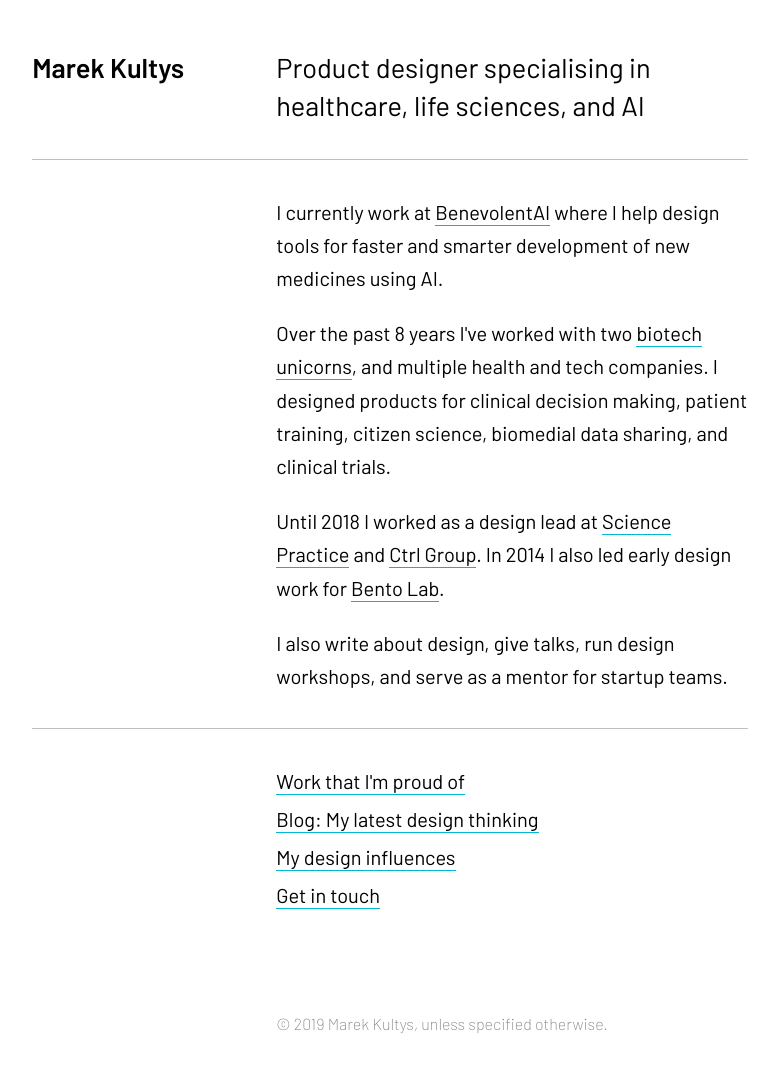
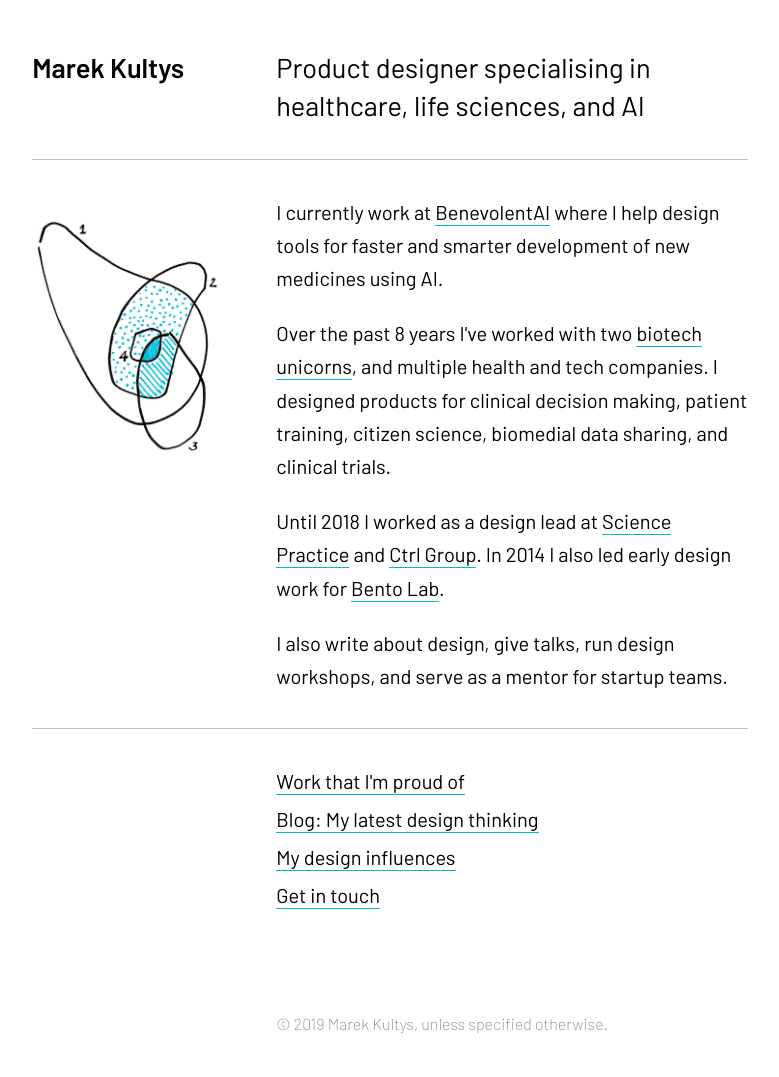
Before and after one commit to marek-kultys/marekkultys.github.io, a Jekyll site: the page built from index.html, in a window 1280 px wide. Shown: the whole page, without its empty margins (250-1029 px from the left). Built offline with Jekyll 4.4.1, drawn with Linux system fonts in a browser that asks for light colours.

Commit message:
Add main page image

```diff
--- a/_sass/body.scss
+++ b/_sass/body.scss
@@ -226,6 +226,15 @@
    }
 }
 
+.icon {
+   display: none;
+   @include media($landscape){
+      display: block;
+      max-width: 85%;
+      margin-top: $small-leading;
+   }
+}
+
 .border {
    border: 1px solid $dark-grey;
 }
--- a/index.html
+++ b/index.html
@@ -5,7 +5,10 @@
 ---
 <section>
    <div class="container">
-      <div class="container-two-thirds shift">
+      <div class="container-one-third">
+         <img src="/img/venn.jpg" class="icon"/>
+      </div>
+      <div class="container-two-thirds">
          <p>
             I currently work at <a href="http://benevolent.ai">BenevolentAI</a> where I help design tools for faster and smarter development of new medicines using AI.
          </p>
```
Also changed, not shown: img/venn.jpg (added).
